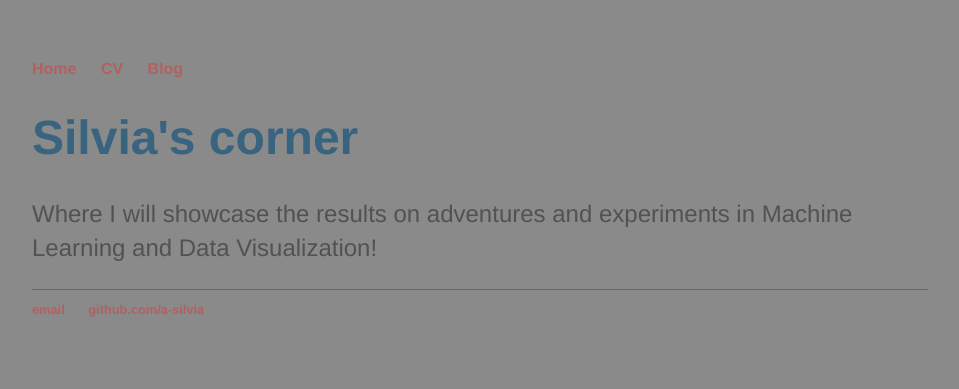
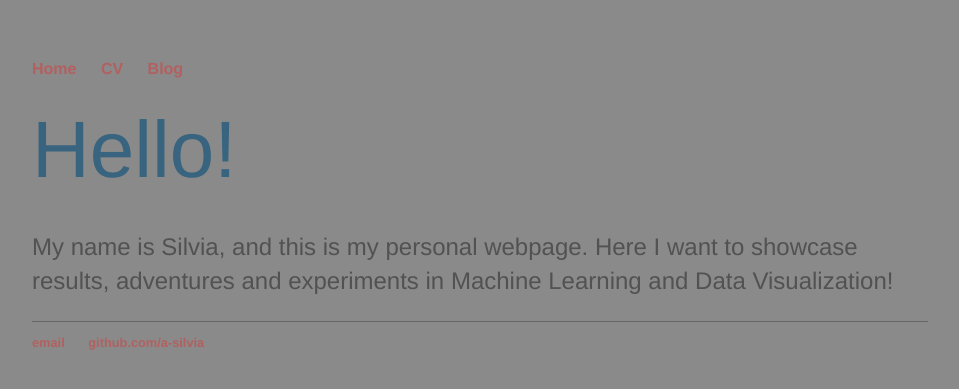
Before and after one commit to a-silvia/a-silvia.github.io, a Jekyll site: the page built from index.html, in a window 1280 px wide. Shown: the top 389 px of the page, without its empty margins (160-1119 px from the left). Built offline with Jekyll 4.4.1, drawn with Linux system fonts in a browser that asks for light colours.

Commit message:
added cool Hello to homepage

```diff
--- a/_config.yml
+++ b/_config.yml
@@ -23,7 +23,7 @@ events:
     description: "M. Sc. in Biomedical Engineering - University of Coimbra (Coimbra, Portugal)"
 
   - image: "/img/timeline/prague.png"
-    date: "September 2004 - August 2007"
+    date: "January 2011 - August 2011"
     description: "ERASMUS in CVUT (Prague, Czech Republic)"
 # First image of the Timeline
 timeline-img: "/img/timeline/before.png"
--- a/css/base.css
+++ b/css/base.css
@@ -7,8 +7,9 @@ body {
 }
 
 h1 {
-    font-size: 3em;
+    font-size: 5em;
     font-family:'Helvetica', 'Arial', 'Sans-Serif';
+    font-weight:normal;
     color: #38647F;
 }
 
@@ -74,6 +75,69 @@ nav ul li, footer ul li {
     margin-right: 20px;
 }
 
+/* HELLO */
+div.Hello {
+    clear:both;
+}
+
+#H{
+    font-size: 5em;
+    font-family:'Helvetica', 'Arial', 'Sans-Serif';
+    color: #38647F;
+    display: inline
+}
+#H:hover{
+    color: #48647F;
+}
+
+#e{
+    font-size: 5em;
+    font-family:'Helvetica', 'Arial', 'Sans-Serif';
+    color: #38647F;
+    display: inline
+}
+#e:hover{
+    color: #58647F;
+}
+
+#l1{
+    font-size: 5em;
+    font-family:'Helvetica', 'Arial', 'Sans-Serif';
+    color: #38647F;
+    display: inline
+}
+#l1:hover{
+    color: #68647F;
+}
+
+#l2{
+    font-size: 5em;
+    font-family:'Helvetica', 'Arial', 'Sans-Serif';
+    color: #38647F;
+    display: inline
+}
+#l2:hover{
+    color: #78647F;
+}
+
+#o{
+    font-size: 5em;
+    font-family:'Helvetica', 'Arial', 'Sans-Serif';
+    color: #38647F;
+    display: inline
+}
+#o:hover{
+    color: #88647F;
+}
+#exc{
+    font-size: 5em;
+    font-family:'Helvetica', 'Arial', 'Sans-Serif';
+    color: #38647F;
+    display: inline
+}
+#exc:hover{
+    color: #98647F;
+}
 /* BLOG: POST LIST */
 ul.posts li {
     text-decoration: none;
--- a/css/timeline.css
+++ b/css/timeline.css
@@ -261,6 +261,6 @@
     }
 
     .timeline>li.timeline-inverted>.timeline-panel {
-        padding: 20px 0 20px 100px;
+        padding: 20px 0 20px 120px;
     }
 }
--- a/index.html
+++ b/index.html
@@ -2,7 +2,11 @@
 layout: default
 title: Silvia
 ---
+
+<div class="Hello">
+	<p id="H">H</p><p id="e">e</p><p id="l1">l</p><p id="l2">l</p><p id="o">o</p><p id="exc">!</p>
+</div><!-- /.HELLO -->
+
 <div class="about">
-	<h1>Silvia's corner</h1>
-	<p>Where I will showcase the results on adventures and experiments in Machine Learning and Data Visualization!
+	<p>My name is Silvia, and this is my personal webpage. Here I want to showcase results, adventures and experiments in Machine Learning and Data Visualization!
 </div><!-- /.about -->
```
